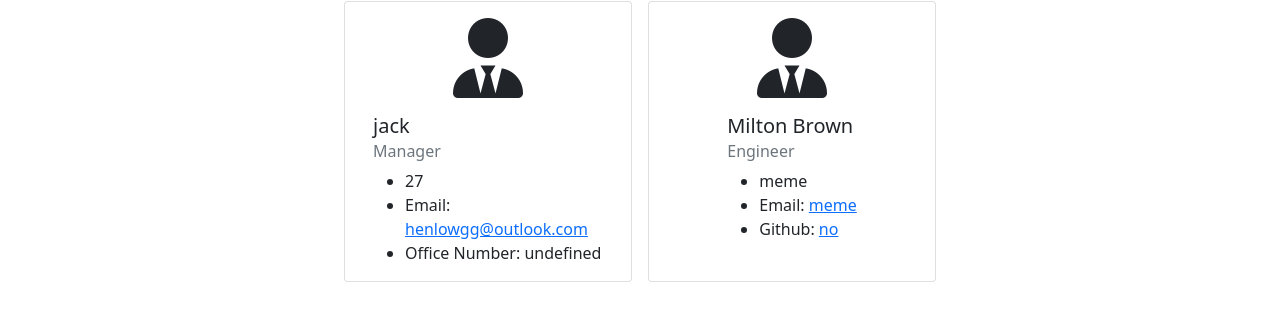
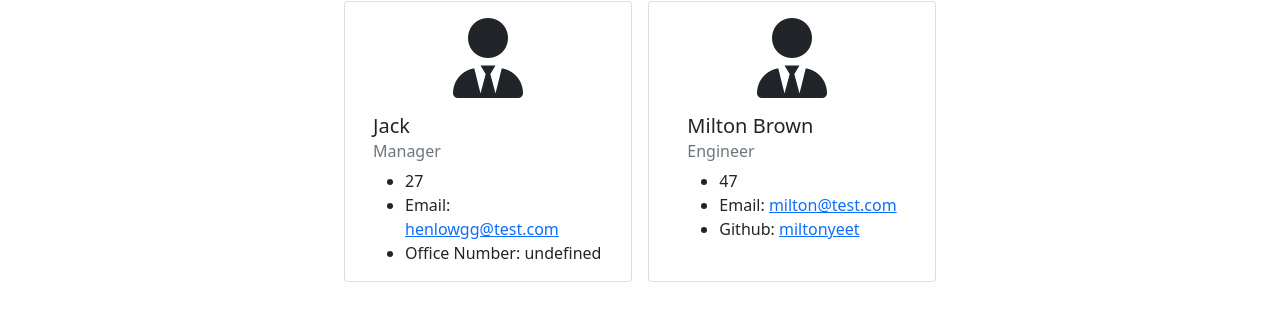
Before and after one commit to henlowgg/jacks-team-profile-generator, a website: page dist/index.html in a window 1280 px wide. Shown: the part 111-432 px from the top of the page. Drawn offline with nearby package versions, Linux system fonts and the light colour scheme.

Commit message:
html cards work, node test works

```diff
--- a/dist/index.html
+++ b/dist/index.html
@@ -19,11 +19,11 @@
     <div class="card justify-content-center align-items-center mx-2 my-2" style="width: 18rem;">
       <i class="fas fa-user-tie fa-5x mt-3"></i>
       <div class="card-body">
-        <h5 class="card-title">jack</h5>
+        <h5 class="card-title">Jack</h5>
         <h6 class="card-subtitle mb-2 text-muted">Manager</h6>
         <ul class="card-text">
           <li class="id">27</li>
-          <li class="email">Email: <a href="mailto:henlowgg@outlook.com">henlowgg@outlook.com</a></li>
+          <li class="email">Email: <a href="mailto:henlowgg@test.com">henlowgg@test.com</a></li>
           <li class="offNum">Office Number: undefined</li>
         </ul>
       </div>
@@ -35,9 +35,9 @@
         <h5 class="card-title">Milton Brown</h5>
         <h6 class="card-subtitle mb-2 text-muted">Engineer</h6>
         <ul class="card-text">
-          <li class="id">meme</li>
-          <li class="email">Email: <a href="mailto:meme">meme</a></li>
-          <li class="github">Github: <a href="https://github.com/no">no</a></li>
+          <li class="id">47</li>
+          <li class="email">Email: <a href="mailto:milton@test.com">milton@test.com</a></li>
+          <li class="github">Github: <a href="https://github.com/miltonyeet">miltonyeet</a></li>
         </ul>
         </div>
     </div>
```
